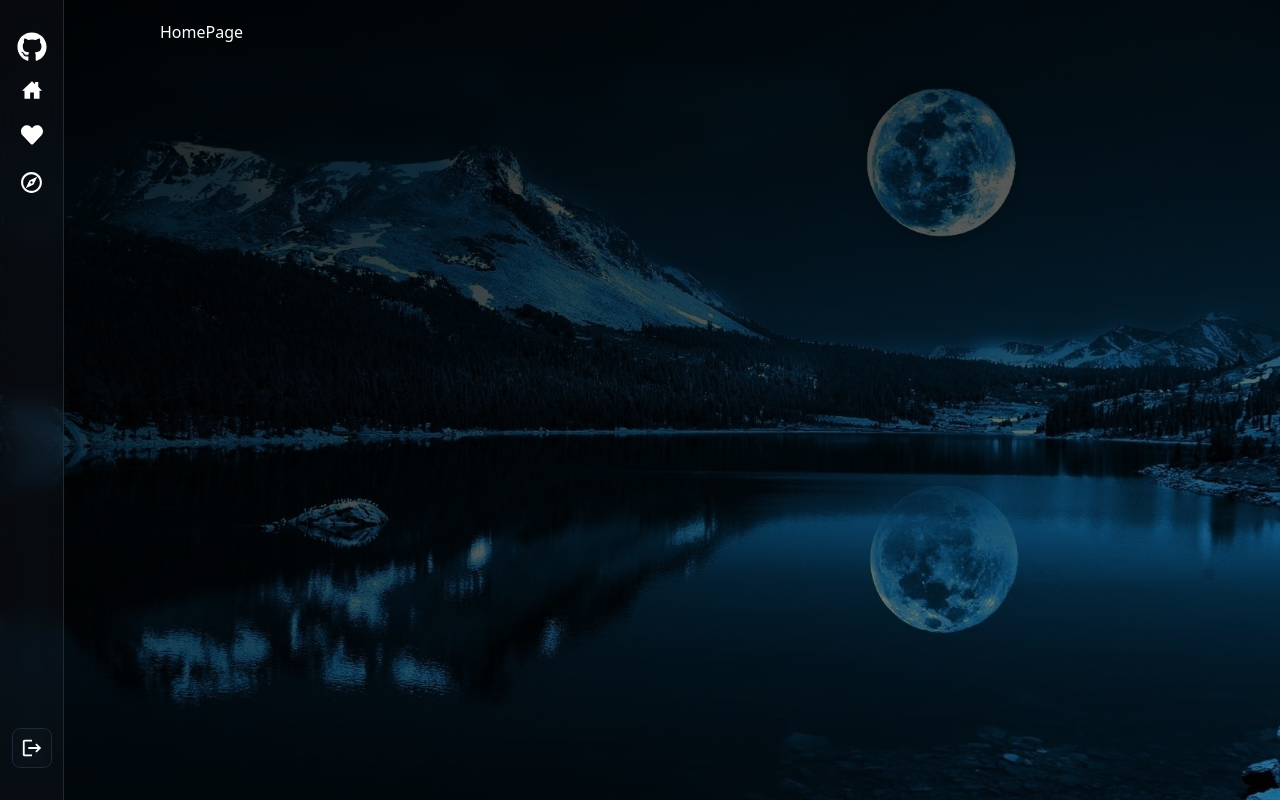
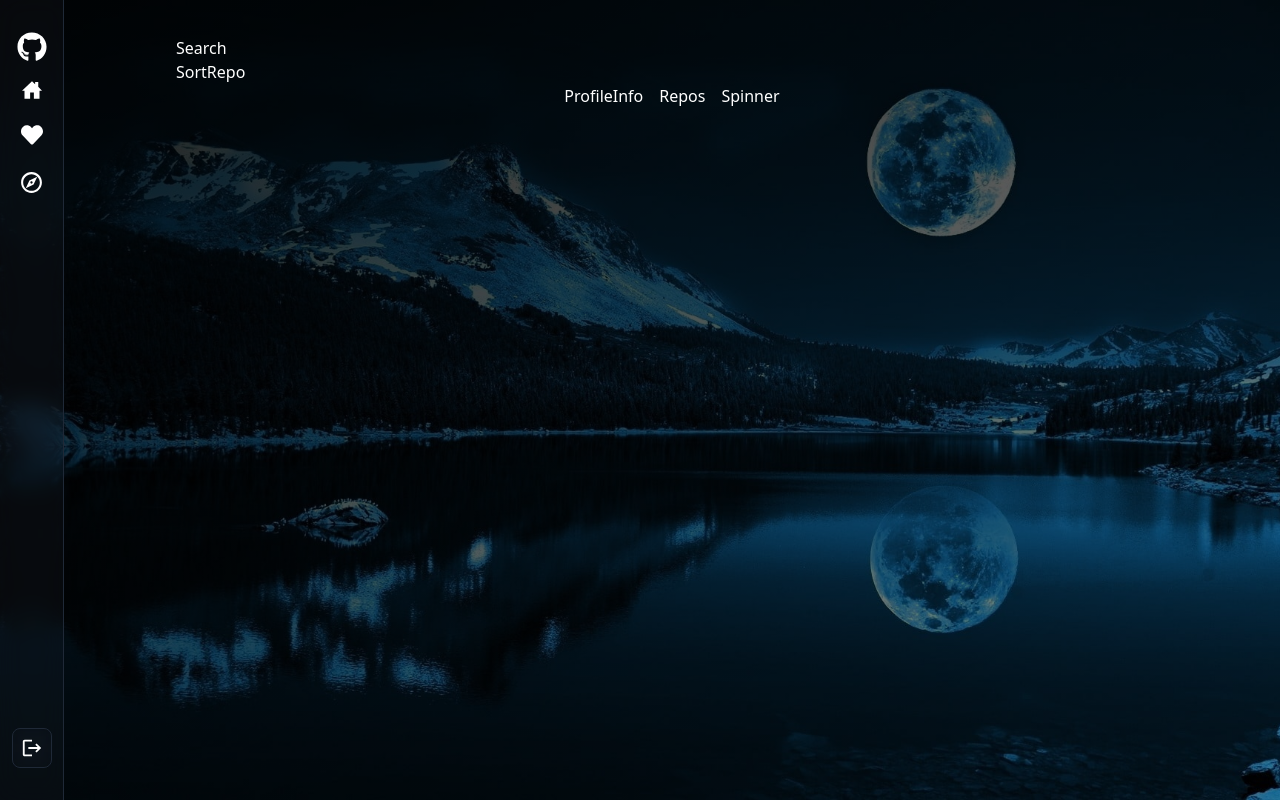
Before and after one commit to HirenGajjar/repo-search-app, a React (Vite) app in the folder Frontend/: page / in a window 1280 px wide. Built offline with nearby package versions, Linux system fonts and the light colour scheme.

Commit message:
Add Home Page

```diff
--- /dev/null
+++ b/Frontend/src/Components/ProfileInfo.jsx
@@ -0,0 +1,7 @@
+import React from "react";
+
+function ProfileInfo() {
+  return <div>ProfileInfo</div>;
+}
+
+export default ProfileInfo;
--- /dev/null
+++ b/Frontend/src/Components/Repos.jsx
@@ -0,0 +1,7 @@
+import React from "react";
+
+function Repos() {
+  return <div>Repos</div>;
+}
+
+export default Repos;
--- /dev/null
+++ b/Frontend/src/Components/Search.jsx
@@ -0,0 +1,7 @@
+import React from "react";
+
+function Search() {
+  return <div>Search</div>;
+}
+
+export default Search;
--- /dev/null
+++ b/Frontend/src/Components/SortRepos.jsx
@@ -0,0 +1,7 @@
+import React from "react";
+
+function SortRepos() {
+  return <div>SortRepo</div>;
+}
+
+export default SortRepos;
--- /dev/null
+++ b/Frontend/src/Components/Spinner.jsx
@@ -0,0 +1,7 @@
+import React from "react";
+
+function Spinner() {
+  return <div>Spinner</div>;
+}
+
+export default Spinner;
--- a/Frontend/src/Pages/HomePage.jsx
+++ b/Frontend/src/Pages/HomePage.jsx
@@ -1,7 +1,21 @@
 import React from "react";
-
+import Search from "../Components/Search";
+import SortRepos from "../Components/SortRepos";
+import ProfileInfo from "../Components/ProfileInfo";
+import Repos from "../Components/Repos";
+import Spinner from "../Components/Spinner";
 function HomePage() {
-  return <div>HomePage</div>;
+  return (
+    <div className="m-4">
+      <Search />
+      <SortRepos />
+      <div className="flex gap-4 flex-col lg:flex-row justify-center items-start">
+        <ProfileInfo />
+        <Repos />
+        <Spinner />
+      </div>
+    </div>
+  );
 }
 
 export default HomePage;
```
